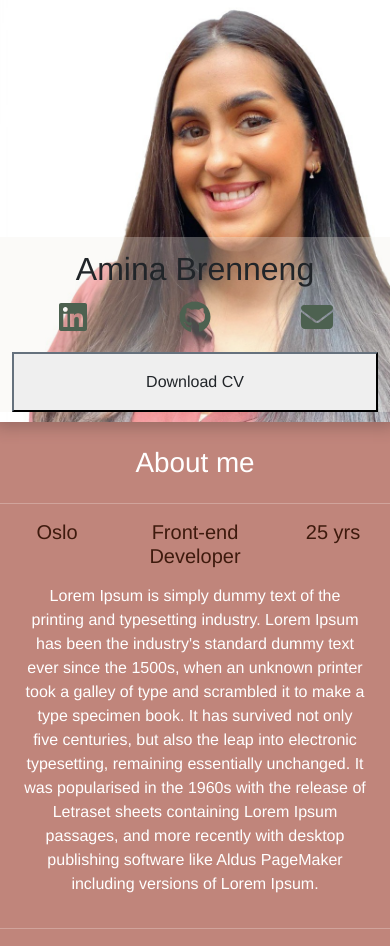
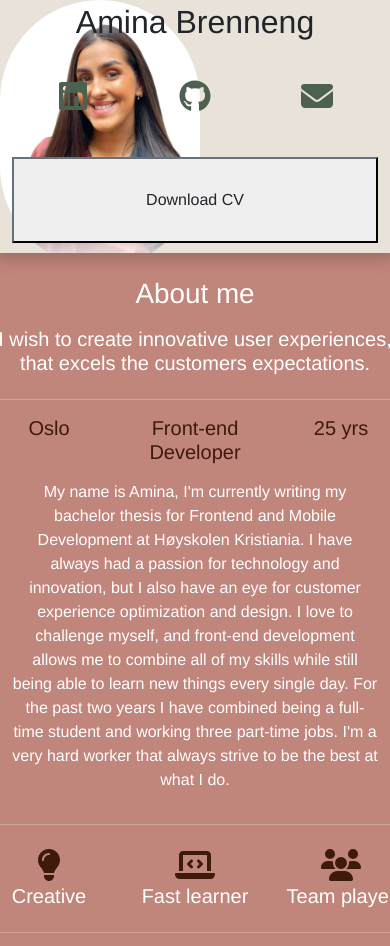
Before and after one commit to AminaBre/ProfilePage, a Vue app: page / in a window 390 px wide. Shown: the top 946 px of the page. Built offline with nearby package versions, Linux system fonts and the light colour scheme.

Commit message:
lots of design changes, working on mobile

```diff
--- a/src/components/AboutMe.vue
+++ b/src/components/AboutMe.vue
@@ -4,6 +4,12 @@
       <div class="row">
         <h1>About me</h1>
       </div>
+      <div class="row my-2">
+        <h5>
+          I wish to create innovative user experiences, that excels the customers expectations.
+        </h5>
+      </div>
+
       <hr />
       <div class="row facts">
         <div class="col"><h5>Oslo</h5></div>
@@ -12,23 +18,23 @@
       </div>
       <div class="row mt-2 px-4">
         <p>
-          Lorem Ipsum is simply dummy text of the printing and typesetting industry. Lorem Ipsum has
-          been the industry's standard dummy text ever since the 1500s, when an unknown printer took
-          a galley of type and scrambled it to make a type specimen book. It has survived not only
-          five centuries, but also the leap into electronic typesetting, remaining essentially
-          unchanged. It was popularised in the 1960s with the release of Letraset sheets containing
-          Lorem Ipsum passages, and more recently with desktop publishing software like Aldus
-          PageMaker including versions of Lorem Ipsum.
+          My name is Amina, I'm currently writing my bachelor thesis for Frontend and Mobile
+          Development at Høyskolen Kristiania. I have always had a passion for technology and
+          innovation, but I also have an eye for customer experience optimization and design. I love
+          to challenge myself, and front-end development allows me to combine all of my skills while
+          still being able to learn new things every single day. For the past two years I have
+          combined being a full-time student and working three part-time jobs. I'm a very hard
+          worker that always strive to be the best at what I do.
         </p>
       </div>
       <hr />
       <div class="row mt-4">
         <div class="col">
-          <font-awesome-icon icon="feather-alt" size="2x" class="p-0 tan" />
+          <font-awesome-icon icon="lightbulb" size="2x" class="p-0 tan" />
           <h5>Creative</h5>
         </div>
         <div class="col">
-          <font-awesome-icon icon="book-reader" size="2x" class="p-0 tan" />
+          <font-awesome-icon icon="laptop-code" size="2x" class="p-0 tan" />
           <h5>Fast learner</h5>
         </div>
         <div class="col">
--- a/src/components/Contact.vue
+++ b/src/components/Contact.vue
@@ -1,21 +1,27 @@
 <template>
   <div class="row contact-container">
     <div class="col contact-content m-5">
-      <div class="row">
-        <h1>Contact me</h1>
+      <div class="row my-4">
+        <h1>Get in touch</h1>
+      </div>
+      <div class="row mb-4">
+        <p>
+          If you're curious about my resume or have any further questions, <br />
+          please don't hesitate to contact me. 😄
+        </p>
       </div>
       <div class="row contact-info">
-        <div class="col-6 icons">
-          <div class="row"><font-awesome-icon icon="feather-alt" size="2x" class="p-0 tan" /></div>
-          <div class="row"><font-awesome-icon icon="feather-alt" size="2x" class="p-0 tan" /></div>
-          <div class="row"><font-awesome-icon icon="feather-alt" size="2x" class="p-0 tan" /></div>
-          <div class="row"><font-awesome-icon icon="feather-alt" size="2x" class="p-0 tan" /></div>
+        <div class="col">
+          <font-awesome-icon :icon="['fab', 'linkedin']" size="2x" class="p-0" />
+          <p>linkedinlink</p>
         </div>
-        <div class="col-6 links">
-          <div class="row"><p>aminahb@live.no</p></div>
-          <div class="row"><p>+4740644715</p></div>
-          <div class="row"><p>githublink</p></div>
-          <div class="row"><p>linkedinlink</p></div>
+        <div class="col">
+          <font-awesome-icon :icon="['fas', 'envelope']" size="2x" class="p-0" />
+          <p class="media-body">aminahb@live.no</p>
+        </div>
+        <div class="col mb-4">
+          <font-awesome-icon :icon="['fas', 'phone']" size="2x" class="p-0" />
+          <p class="media-body">+4740644715</p>
         </div>
       </div>
     </div>
@@ -32,15 +38,10 @@ export default {
 .contact-content {
   background-color: white;
   box-shadow: 0px 0px 15px 5px #4a343454;
-  color: black;
+  color: rgb(56, 31, 22);
 }
 
 .contact-info {
   color: rgb(84, 99, 88);
 }
-
-.links {
-  color: rgb(96, 55, 40);
-  text-align: left;
-}
 </style>
--- a/src/components/History.vue
+++ b/src/components/History.vue
@@ -133,7 +133,7 @@ export default {
 }
 
 .education-content {
-  border-right: 1px solid white;
+  border-right: 0.5px solid white;
 }
 
 .education-content .header-icon {
--- a/src/components/Index.vue
+++ b/src/components/Index.vue
@@ -51,6 +51,7 @@ export default {
 .content-container-mobile {
   background-color: #c0857b;
   color: #fff;
+  padding: 0px;
 }
 
 .sidebar-container {
@@ -67,7 +68,8 @@ export default {
 }
 @media screen and (min-width: 0px) and (max-width: 766px) {
   .sidebar-container {
-    height: 50vh;
+    height: 30vh;
+    padding: 0px;
   }
 }
 </style>
--- a/src/components/Navigation.vue
+++ b/src/components/Navigation.vue
@@ -20,7 +20,7 @@
 
     <div class="row mt-4">
       <router-link to="/contact" tag="a">
-        <font-awesome-icon icon="envelope" size="2x" class="p-0" />
+        <font-awesome-icon icon="comment" size="2x" class="p-0" />
       </router-link>
     </div>
   </div>
@@ -39,7 +39,7 @@ router-link {
 
 .navigation-content {
   position: relative;
-  top: 33%;
+  top: 30vh;
 }
 
 a {
--- a/src/components/Sidebar.vue
+++ b/src/components/Sidebar.vue
@@ -13,13 +13,11 @@
               ><font-awesome-icon :icon="['fab', 'linkedin']" size="2x" class="p-0"
             /></a>
           </div>
-
           <div class="col">
             <a href="https://github.com/AminaBre" target="_blank">
               <font-awesome-icon :icon="['fab', 'github']" size="2x" class="p-0" />
             </a>
           </div>
-
           <div class="col">
             <a href="mailto:aminahb@live.no">
               <font-awesome-icon :icon="['fas', 'envelope']" size="2x" class="p-0" />
@@ -55,9 +53,9 @@ export default {
 
 img {
   position: relative;
-  justify-content: center;
   background-color: white;
-  min-width: 450px;
+  width: 100%;
+  height: auto;
 }
 
 .about-me-container {
@@ -79,21 +77,32 @@ a {
   .image-container {
     width: 100%;
     left: 0%;
-    height: 50%;
-    text-align: center;
-    overflow: hidden;
+    height: 30%;
+    background-color: #e9e2d9;
   }
 
   img {
-    top: -45px;
-    min-width: 400px;
-    min-width: 450px;
+    width: 200px;
+    position: relative;
+    border-radius: 200px;
+  }
+
+  .about-me-container {
+    width: 100%;
+    height: 100%;
+    right: 0px;
+    background-color: rgba(236, 222, 222, 0);
   }
 }
 
-@media screen and (min-width: 768px) and (max-width: 991px) {
+@media screen and (min-width: 766px) and (max-width: 1050px) {
   .image-container {
-    left: 13%;
+    left: 11%;
+  }
+  img {
+    top: -10%;
+    left: -14%;
+    min-width: 400px;
   }
 }
 </style>
--- a/src/components/TechnicalSkills.vue
+++ b/src/components/TechnicalSkills.vue
@@ -36,10 +36,6 @@
 
 <script>
 export default {
-  data() {
-    return { value: 45, max: 100 };
-  },
-
   name: 'TechnicalSkills',
 };
 </script>
```
Also changed, not shown: src/components/Footer.vue (+32 -0 lines), src/main.js (+8 -2 lines).
